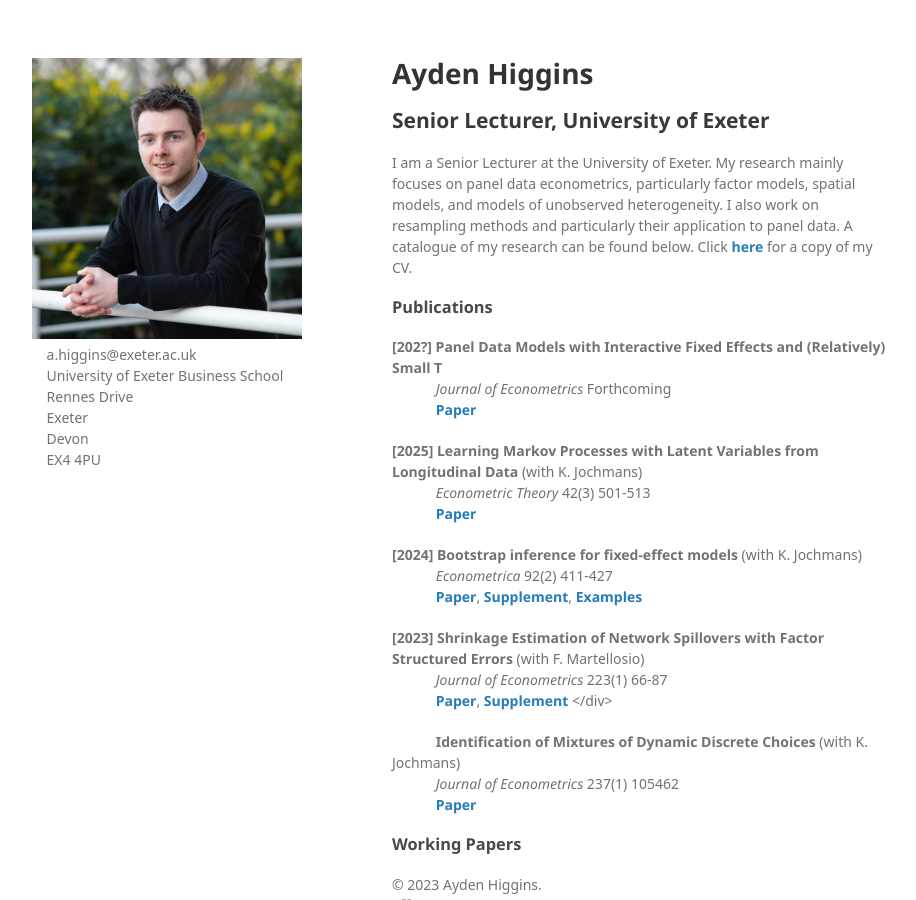
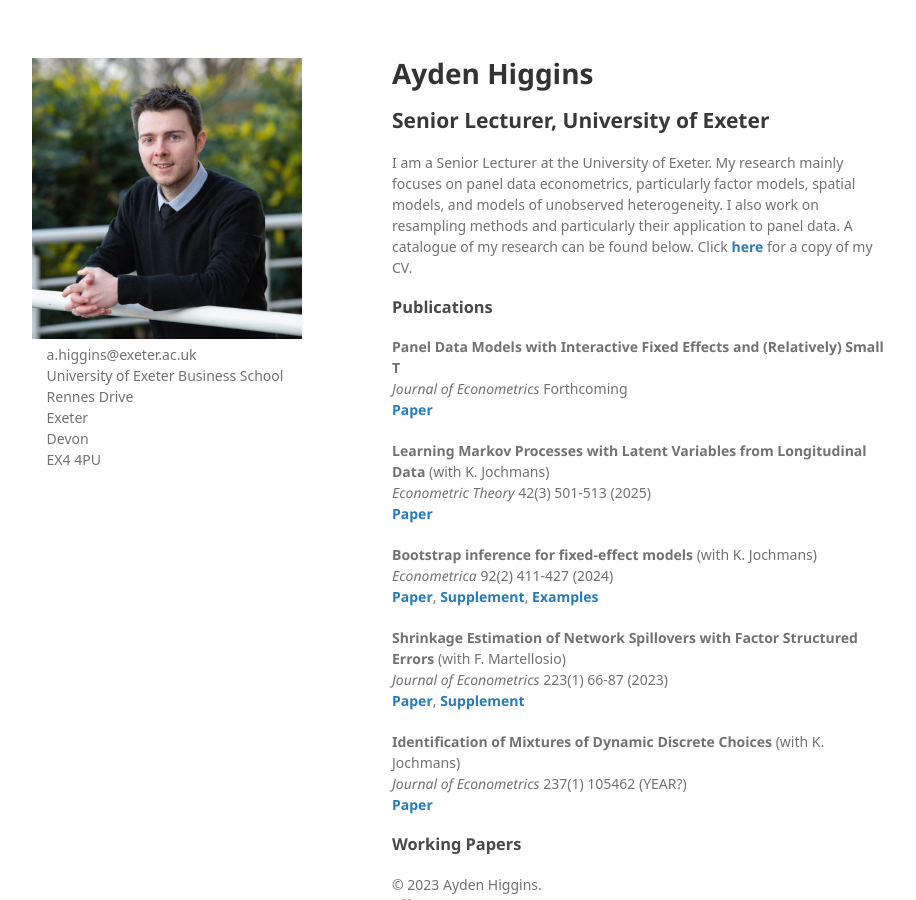
Before and after one commit to Tokkita/Tokkita.github.io, a Jekyll site: the page built from index.md, in a window 1280 px wide and 900 px high. Shown: the whole window, without its empty margins (178-1094 px from the left). Built offline with Jekyll 4.4.1, drawn with Linux system fonts in a browser that asks for light colours; nearby versions of some CDN libraries; some web fonts are replaced; our own code applies the rules of GitHub Pages for plain Markdown files.

Commit message:
Update index.md

```diff
--- a/index.md
+++ b/index.md
@@ -3,30 +3,27 @@
 I am a Senior Lecturer at the University of Exeter. My research mainly focuses on panel data econometrics, particularly factor models, spatial models, and models of unobserved heterogeneity. I also work on resampling methods and particularly their application to panel data. A catalogue of my research can be found below. Click <strong><a href="{{ CV.pdf | prepend: '/assets/pdf/CV/CV.pdf' | relative_url | download }}">here</a></strong> for a copy of my CV.
 
 ### Publications
-<b> [202?] Panel Data Models with Interactive Fixed Effects and (Relatively) Small T </b>
-<br> &nbsp;&nbsp;&nbsp;&nbsp;&nbsp;&nbsp;&nbsp;&nbsp;&nbsp;&nbsp;&nbsp; <i> Journal of Econometrics </i> Forthcoming
-<br> &nbsp;&nbsp;&nbsp;&nbsp;&nbsp;&nbsp;&nbsp;&nbsp;&nbsp;&nbsp;&nbsp; <strong><a href="{{ SPIFE_FIN.pdf | prepend: '/assets/pdf/FTIFE/SPIFE_FIN.pdf' | relative_url | download }}">Paper</a></strong>
+<b> Panel Data Models with Interactive Fixed Effects and (Relatively) Small T </b>
+<br> <i> Journal of Econometrics </i> Forthcoming
+<br> <strong><a href="{{ SPIFE_FIN.pdf | prepend: '/assets/pdf/FTIFE/SPIFE_FIN.pdf' | relative_url | download }}">Paper</a></strong>
 
-<b> [2025] Learning Markov Processes with Latent Variables from Longitudinal Data  </b> (with K. Jochmans)
-<br> &nbsp;&nbsp;&nbsp;&nbsp;&nbsp;&nbsp;&nbsp;&nbsp;&nbsp;&nbsp;&nbsp; <i> Econometric Theory </i> 42(3) 501-513
-<br> &nbsp;&nbsp;&nbsp;&nbsp;&nbsp;&nbsp;&nbsp;&nbsp;&nbsp;&nbsp;&nbsp; <strong><a href="{{ Bootstrap.pdf | prepend: '/assets/pdf/Long/Long.pdf' | relative_url | download }}">Paper</a></strong>
+<b> Learning Markov Processes with Latent Variables from Longitudinal Data </b> (with K. Jochmans)
+<br> <i> Econometric Theory </i> 42(3) 501-513 (2025)
+<br> <strong><a href="{{ Bootstrap.pdf | prepend: '/assets/pdf/Long/Long.pdf' | relative_url | download }}">Paper</a></strong>
 
-<b> [2024] Bootstrap inference for fixed-effect models </b> (with K. Jochmans)
-<br> &nbsp;&nbsp;&nbsp;&nbsp;&nbsp;&nbsp;&nbsp;&nbsp;&nbsp;&nbsp;&nbsp; <i> Econometrica </i> 92(2) 411-427
-<br> &nbsp;&nbsp;&nbsp;&nbsp;&nbsp;&nbsp;&nbsp;&nbsp;&nbsp;&nbsp;&nbsp; <strong><a href="{{ Bootstrap.pdf | prepend: '/assets/pdf/Boot/Bootstrap.pdf' | relative_url | download }}">Paper</a></strong>, <strong><a href="{{ Supplement.pdf | prepend: '/assets/pdf/Boot/Supplement.pdf' | relative_url | download }}">Supplement</a></strong>,  <strong><a href="{{ Examples.pdf | prepend: '/assets/pdf/Boot/Examples.pdf' | relative_url | download }}">Examples</a></strong>
+<b> Bootstrap inference for fixed-effect models </b> (with K. Jochmans)
+<br> <i> Econometrica </i> 92(2) 411-427 (2024)
+<br> <strong><a href="{{ Bootstrap.pdf | prepend: '/assets/pdf/Boot/Bootstrap.pdf' | relative_url | download }}">Paper</a></strong>, <strong><a href="{{ Supplement.pdf | prepend: '/assets/pdf/Boot/Supplement.pdf' | relative_url | download }}">Supplement</a></strong>, <strong><a href="{{ Examples.pdf | prepend: '/assets/pdf/Boot/Examples.pdf' | relative_url | download }}">Examples</a></strong>
 
-<b> [2023] Shrinkage Estimation of Network Spillovers with Factor Structured Errors </b> (with F. Martellosio) <br>
-&nbsp;&nbsp;&nbsp;&nbsp;&nbsp;&nbsp;&nbsp;&nbsp;&nbsp;&nbsp;&nbsp; <i> Journal of Econometrics </i> 223(1) 66-87
-<br> &nbsp;&nbsp;&nbsp;&nbsp;&nbsp;&nbsp;&nbsp;&nbsp;&nbsp;&nbsp;&nbsp; <strong><a href="{{ Master.pdf | prepend: '/assets/pdf/Shrinkage/Master.pdf' | relative_url | download }}">Paper</a></strong>, <strong><a href="{{ Supplement.pdf | prepend: '/assets/pdf/Shrinkage/Supplement.pdf' | relative_url | download }}">Supplement</a></strong>
-</div>
+<b> Shrinkage Estimation of Network Spillovers with Factor Structured Errors </b> (with F. Martellosio)
+<br> <i> Journal of Econometrics </i> 223(1) 66-87 (2023)
+<br> <strong><a href="{{ Master.pdf | prepend: '/assets/pdf/Shrinkage/Master.pdf' | relative_url | download }}">Paper</a></strong>, <strong><a href="{{ Supplement.pdf | prepend: '/assets/pdf/Shrinkage/Supplement.pdf' | relative_url | download }}">Supplement</a></strong>
 
-<b> &nbsp;&nbsp;&nbsp;&nbsp;&nbsp;&nbsp;&nbsp;&nbsp;&nbsp;&nbsp;&nbsp; Identification of Mixtures of Dynamic Discrete Choices </b> (with K. Jochmans)
-<br> &nbsp;&nbsp;&nbsp;&nbsp;&nbsp;&nbsp;&nbsp;&nbsp;&nbsp;&nbsp;&nbsp; <i> Journal of Econometrics </i> 237(1) 105462
-<br> &nbsp;&nbsp;&nbsp;&nbsp;&nbsp;&nbsp;&nbsp;&nbsp;&nbsp;&nbsp;&nbsp; <strong><a href="{{ Mixture.pdf | prepend: '/assets/pdf/Mixture/Mixture.pdf' | relative_url | download }}">Paper</a></strong>
+<b> Identification of Mixtures of Dynamic Discrete Choices </b> (with K. Jochmans)
+<br> <i> Journal of Econometrics </i> 237(1) 105462 (YEAR?)
+<br> <strong><a href="{{ Mixture.pdf | prepend: '/assets/pdf/Mixture/Mixture.pdf' | relative_url | download }}">Paper</a></strong>
 
 ### Working Papers
-
-
 <b> Instrumental Variables for Dynamic Spatial Models with Interactive Effects </b> <br> <strong><a href="{{ IVIFE.pdf | prepend: '/assets/pdf/IVIFE/IVIFE.pdf' }}">Paper</a></strong>
 
 <b> Inference in Dynamic Models for Panel Data using the Moving Block Bootstrap </b> (with K. Jochmans) <br> <strong><a href="{{ blkboot.pdf | prepend:'/assets/pdf/BB/blkboot.pdf' }}">Paper</a></strong>
```
